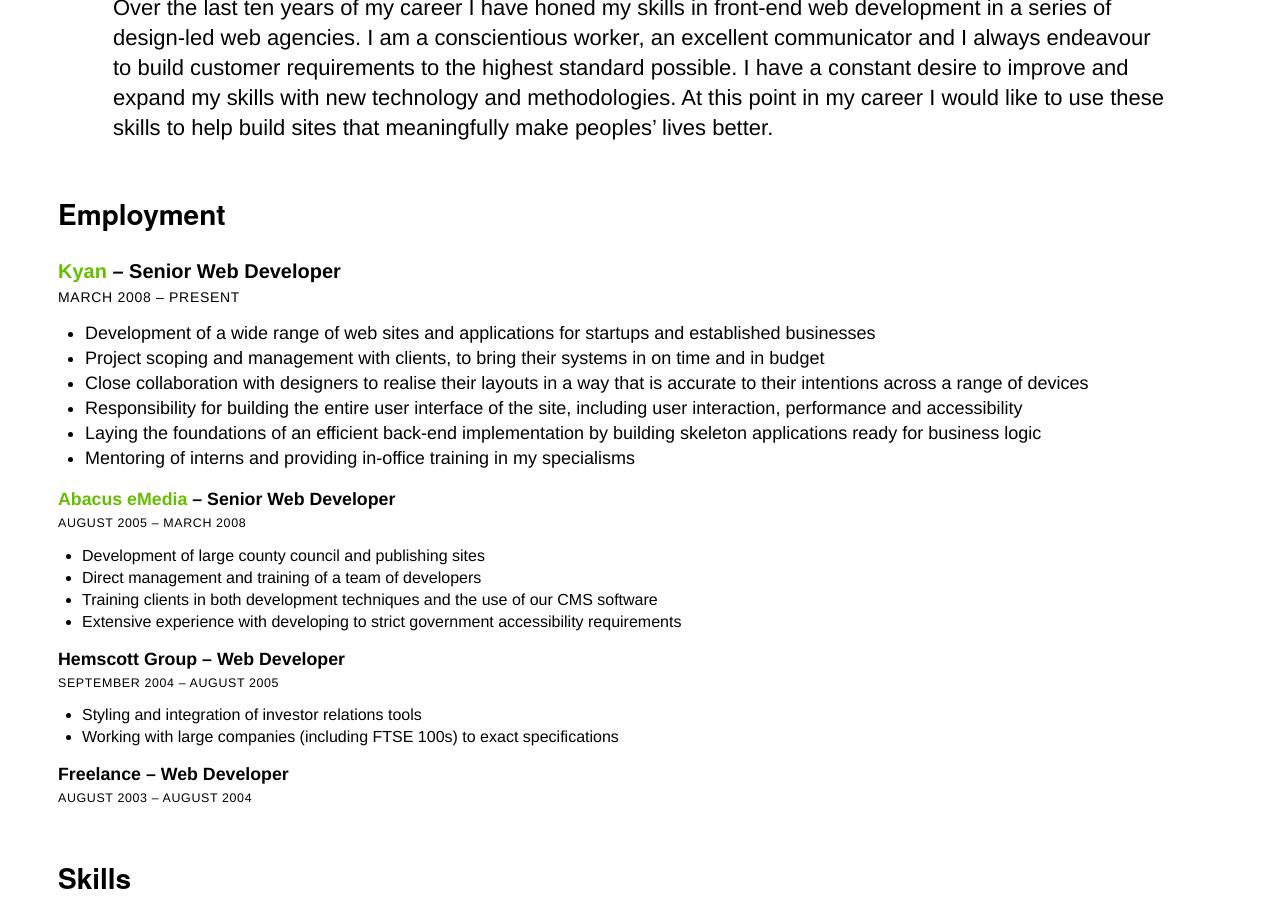
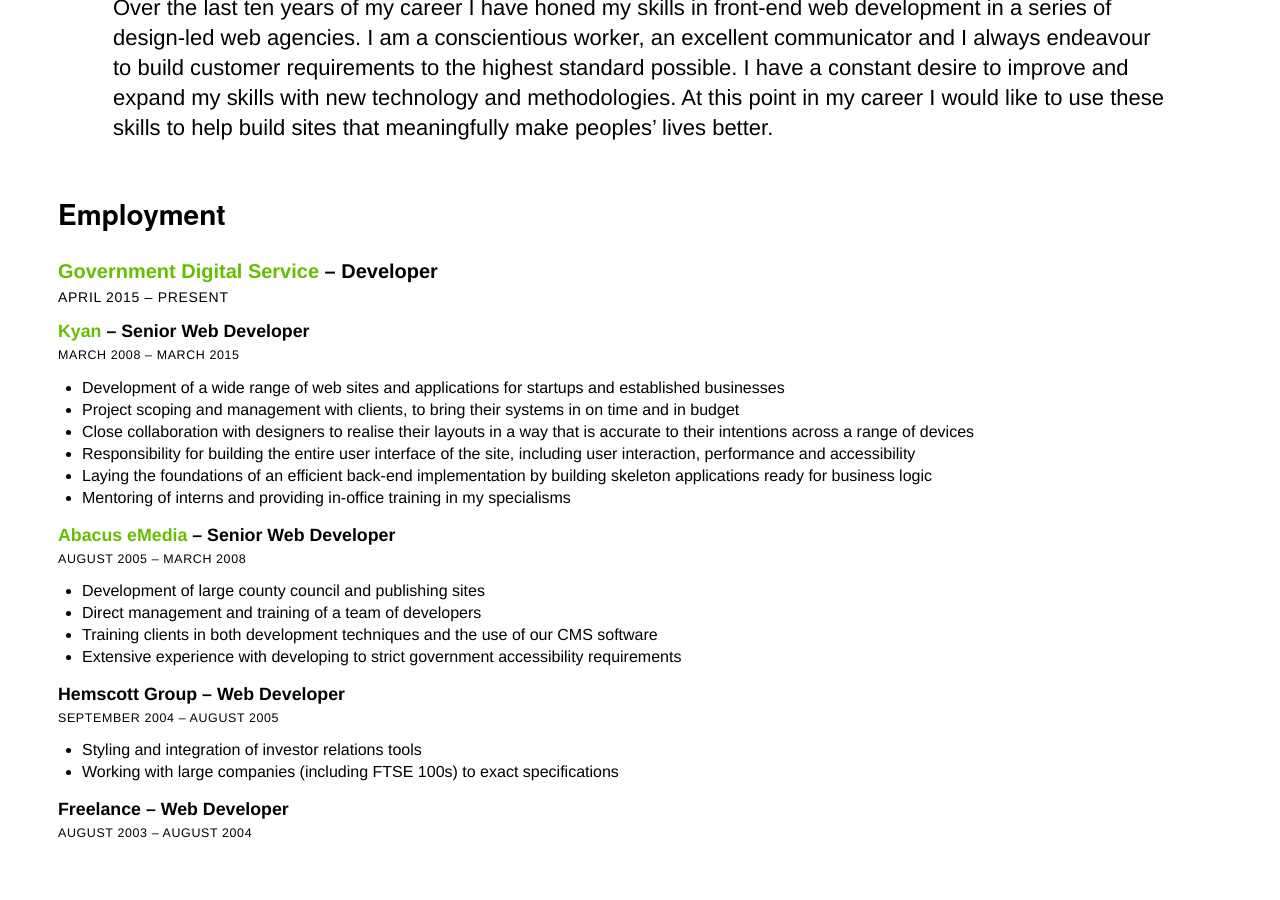
Before and after one commit to robinwhittleton/reala.net, a Jekyll site: the page built from cv.html, in a window 1280 px wide and 900 px high, scrolled down 389 px. Built offline with Jekyll 4.4.1, drawn with Linux system fonts in a browser that asks for light colours.

Commit message:
Add GDS to CV

```diff
--- a/cv.html
+++ b/cv.html
@@ -37,8 +37,12 @@
 		<h2>Employment</h2>
 		<ol>
 			<li>
+				<h3><a href="https://gds.blog.gov.uk/about/">Government Digital Service</a> – Developer</h3>
+				<p class="meta"><time datetime="2015-04">April 2015</time> – present</p>
+			</li>
+			<li>
 				<h3><a href="http://kyan.com">Kyan</a> – Senior Web Developer</h3>
-				<p class="meta"><time datetime="2008-03">March 2008</time> – present</p>
+				<p class="meta"><time datetime="2008-03">March 2008</time> – <time datetime="2015-03">March 2015</time></p>
 				<ul>
 					<li>Development of a wide range of web sites and applications for startups and established businesses</li>
 					<li>Project scoping and management with clients, to bring their systems in on time and in budget</li>
```
